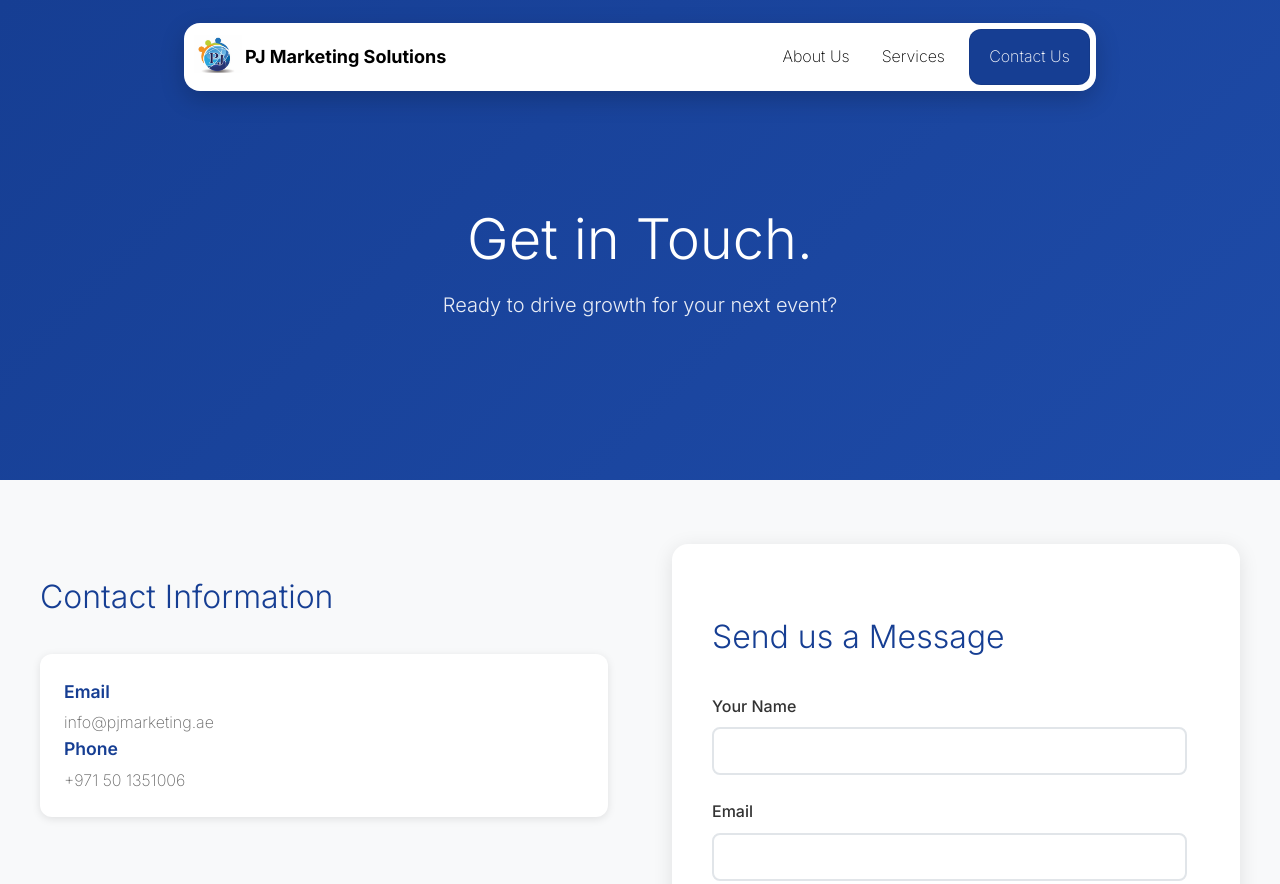
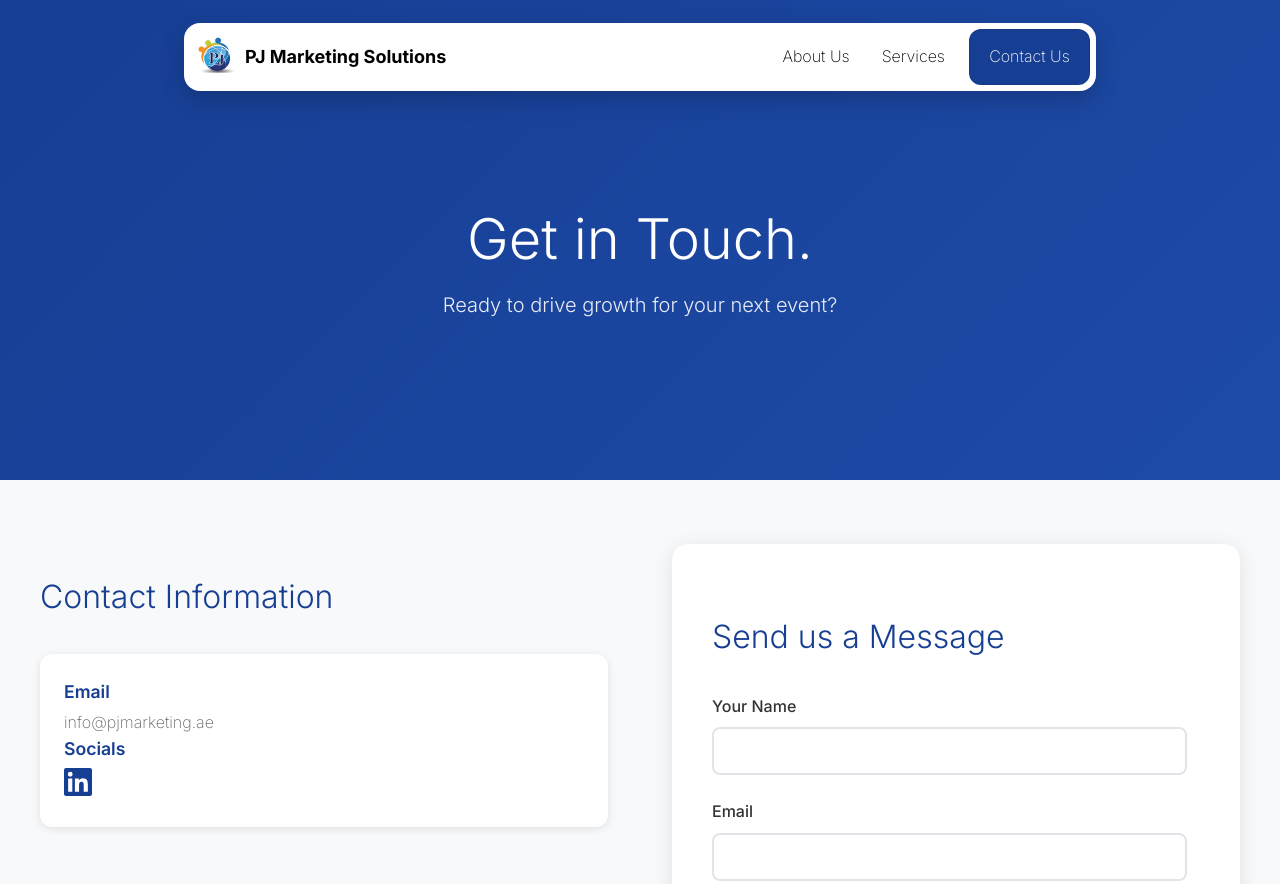
Before and after one commit to Kavlings/pj-website, an Astro site: page /contact in a window 1280 px wide. Shown: the top 884 px of the page. Built offline with nearby package versions, Linux system fonts and the light colour scheme; Astro itself is replaced by a stand-in of ours.

Commit message:
UI tweaks and fixes

```diff
--- a/src/pages/contact.astro
+++ b/src/pages/contact.astro
@@ -22,8 +22,14 @@ import Footer from "../components/Footer.astro"
                     <div>
                         <h3>Email</h3>
                         <p>info@pjmarketing.ae</p>
-                        <h3>Phone</h3>
-                        <p>+971 50 1351006</p>
+                        <h3>Socials</h3>
+                        <a href="https://www.linkedin.com/company/pj-marketing-solutions-fz-lle/posts/?feedView=all" target="_blank" rel="noopener noreferrer" aria-label="PJ Marketing on LinkedIn" style="display:inline-flex;align-items:center;gap:0.5rem;text-decoration:none;color:#163E93;">
+                            <svg class="contact-icon"  style="width:28px;height:28px" viewBox="0 0 24 24" fill="currentColor" aria-hidden="true">
+                                <path d="M20.447 20.452h-3.554v-5.569c0-1.328-.027-3.037-1.852-3.037-1.853 0-2.136 1.448-2.136 2.944v5.662H9.351V9h3.414v1.561h.048c.476-.9 1.637-1.852 3.368-1.852 3.6 0 4.263 2.37 4.263 5.452v6.291zM5.337 7.433a2.062 2.062 0 1 1 0-4.124 2.062 2.062 0 0 1 0 4.124zM7.114 20.452H3.56V9h3.554v11.452zM22.225 0H1.771C.792 0 0 .774 0 1.729v20.542C0 23.226.792 24 1.771 24h20.451C23.2 24 24 23.226 24 22.271V1.729C24 .774 23.2 0 22.225 0z"/>
+                            </svg>
+                            <!-- <span>LinkedIn</span> -->
+                        </a>
+
                     </div>
                 </div>
             </div>
```
Also changed, not shown: src/pages/index.astro (+10 -4 lines).
